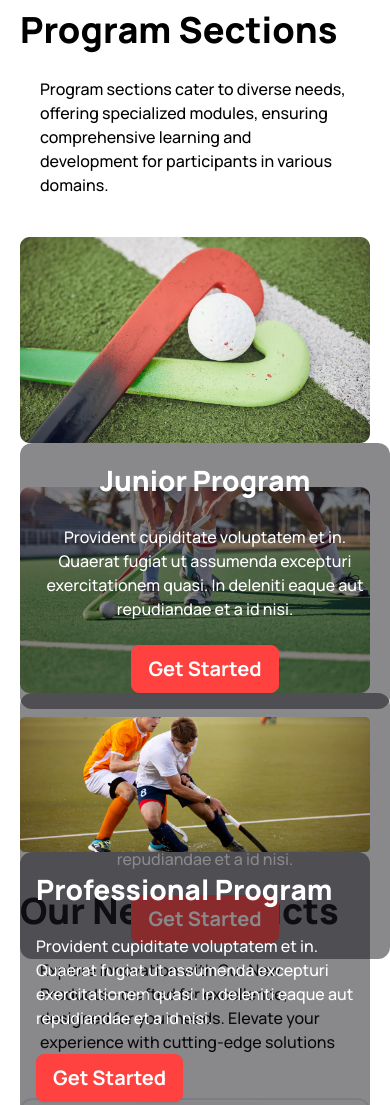
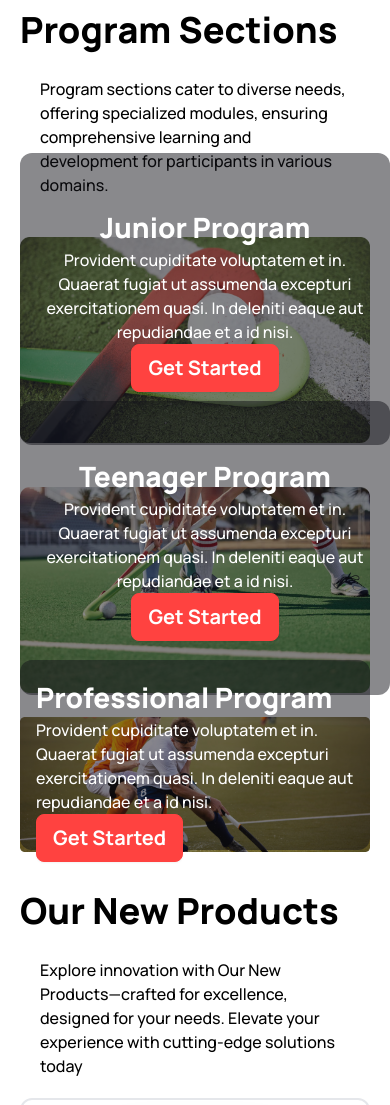
Before and after one commit to md-ashik-max/My-Third-Assignment, a plain HTML site: page index.html in a window 390 px wide. Shown: the part 1842-2947 px from the top of the page. Drawn offline with nearby package versions, Linux system fonts and the light colour scheme.

Commit message:
added responsive program section for mobile devices

```diff
--- a/index.html
+++ b/index.html
@@ -206,12 +206,12 @@
                         <img src="Images/2.png" alt="">
 
                     </div>
-                    <div class="absolute lg:-mt-[340px]">
-                        <div class="hero lg:h-[338px] lg:w-[573px] rounded-xl bg-[#1313187F]">
+                    <div class="absolute -mt-[290px] lg:-mt-[340px]">
+                        <div class="hero h-[292px] lg:h-[338px] lg:w-[573px] rounded-xl bg-[#1313187F]">
                             <div class="hero-content text-center">
                               <div class="max-w-md">
                                 <h5 class="text-[28px] text-white font-extrabold">Junior Program</h5>
-                                <p class="py-6 text-white font-medium">Provident cupiditate voluptatem et in. Quaerat fugiat ut assumenda excepturi exercitationem quasi. In deleniti eaque aut repudiandae et a id nisi.</p>
+                                <p class="lg:py-6 text-white font-medium">Provident cupiditate voluptatem et in. Quaerat fugiat ut assumenda excepturi exercitationem quasi. In deleniti eaque aut repudiandae et a id nisi.</p>
                                 <button class="btn text-[20px] text-white font-bold border-1 border-[#FF4240] bg-[#FF4240]">Get Started</button>
                               </div>
                             </div>
@@ -225,12 +225,12 @@
                         <img src="Images/3.png" alt="">
 
                     </div>
-                    <div class="absolute lg:-mt-[340px]">
-                        <div class="hero lg:h-[338px] lg:w-[573px] rounded-xl bg-[#1313187F]">
+                    <div class="absolute -mt-[292px] lg:-mt-[340px]">
+                        <div class="hero h-[294px] lg:h-[338px] lg:w-[573px] rounded-xl bg-[#1313187F]">
                             <div class="hero-content text-center">
                               <div class="max-w-md">
                                 <h5 class="text-[28px] text-white font-extrabold">Teenager Program</h5>
-                                <p class="py-6 text-white font-medium">Provident cupiditate voluptatem et in. Quaerat fugiat ut assumenda excepturi exercitationem quasi. In deleniti eaque aut repudiandae et a id nisi.</p>
+                                <p class="lg:py-6 text-white font-medium">Provident cupiditate voluptatem et in. Quaerat fugiat ut assumenda excepturi exercitationem quasi. In deleniti eaque aut repudiandae et a id nisi.</p>
                                 <button class="btn text-[20px] text-white font-bold border-1 border-[#FF4240] bg-[#FF4240]">Get Started</button>
                               </div>
                             </div>
@@ -244,12 +244,12 @@
                         <img src="Images/4.png" alt="">
 
                     </div>
-                    <div class="absolute lg:-mt-[450px]">
-                        <div class="hero lg:h-[450px] lg:w-[1170px] rounded-xl bg-[#1313187F]">
+                    <div class="absolute -mt-48 lg:-mt-[450px]">
+                        <div class="hero h-[190px] lg:h-[450px] lg:w-[1170px] rounded-xl bg-[#1313187F]">
                             <div class="hero-content">
                               <div class="max-w-md">
                                 <h5 class="text-[28px] text-white font-extrabold">Professional Program</h5>
-                                <p class="py-6 text-white font-medium">Provident cupiditate voluptatem et in. Quaerat fugiat ut assumenda excepturi exercitationem quasi. In deleniti eaque aut repudiandae et a id nisi.</p>
+                                <p class="lg:py-6 text-white font-medium">Provident cupiditate voluptatem et in. Quaerat fugiat ut assumenda excepturi exercitationem quasi. In deleniti eaque aut repudiandae et a id nisi.</p>
                                 <button class="btn text-[20px] text-white font-bold border-1 border-[#FF4240] bg-[#FF4240]">Get Started</button>
                               </div>
                             </div>
```
